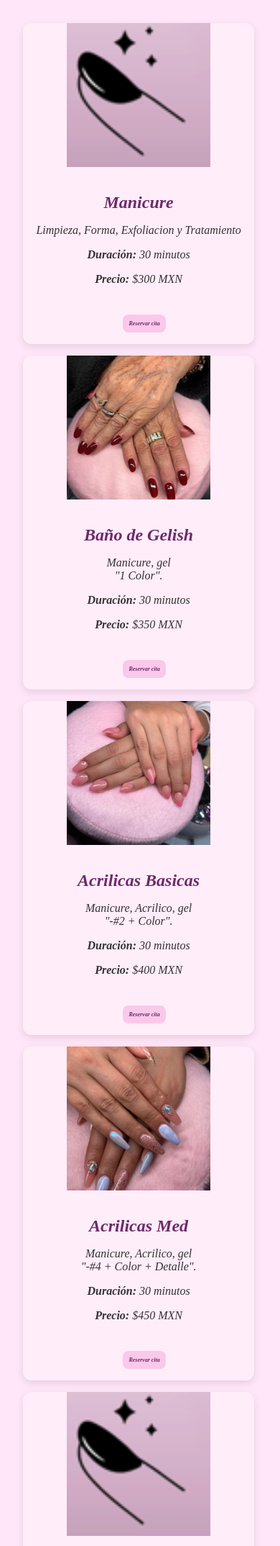
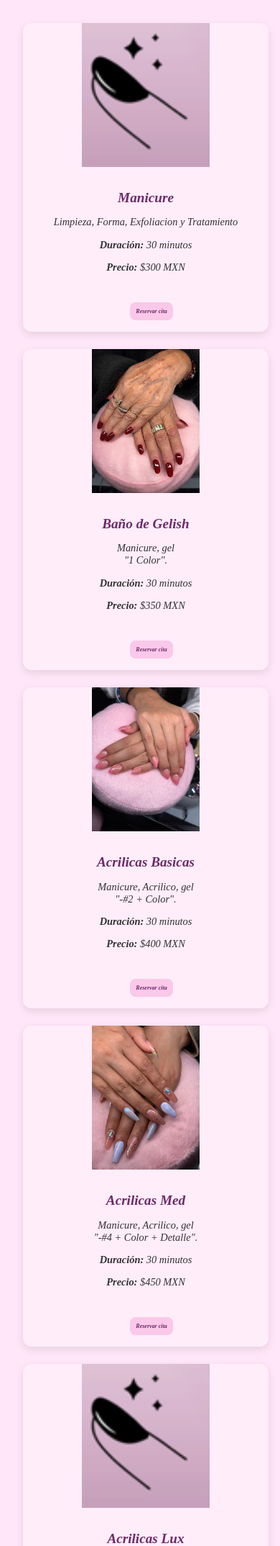
Before and after one commit to diz3ty/EriMar_Studio_Web, a Flask app: a page that uses templates/nails_services.html in a window 390 px wide. Shown: the part 275-2423 px from the top of the page at 72% size. Run offline with Flask 3, Linux system fonts and the light colour scheme.

Commit message:
modify format

```diff
--- a/static/css/service_promo_styles.css
+++ b/static/css/service_promo_styles.css
@@ -495,13 +495,34 @@ main {
   .servicio-detalle ul {
     text-align: center;
   }
+
   .servicios-cards {
-    flex-direction: column;
-    align-items: center;
+    flex-direction: row;
+    flex-wrap: wrap;
+    justify-content: center;
+    gap: 1.5rem;
+    padding: 1rem;
   }
+
   .card-servicio {
-    width: 90%;
+    flex: 1 1 100%;
+    max-width: 100%;
+    font-size: 0.95rem;
   }
+
+  .card-servicio img {
+    max-height: 200px;
+    object-fit: contain;
+  }
+
+  .contenido-card h2 {
+    font-size: 1.2rem;
+  }
+
+  .contenido-card p {
+    font-size: 0.9rem;
+  }
+
   .card-servicio:hover {
     transform: scale(1.05);
     box-shadow: 0 6px 18px rgba(0, 0, 0, 0.2);
```
